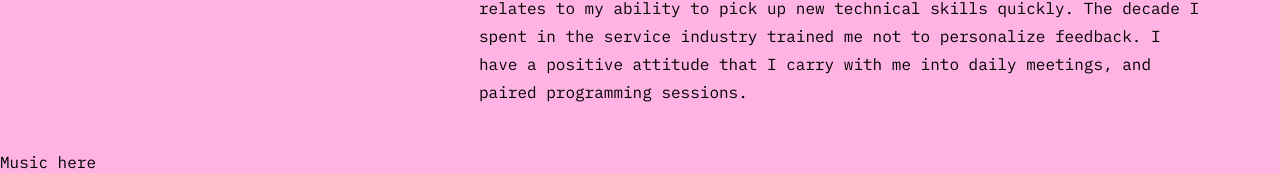
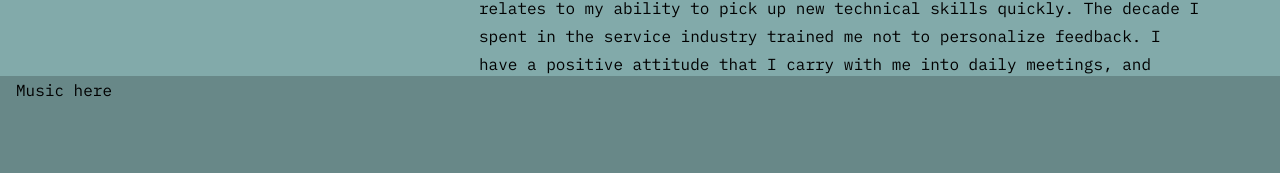
Before and after one commit to javila35/portfolio, a Gatsby app: page / in a window 1280 px wide. Shown: the part 624-797 px from the top of the page. Built offline with nearby package versions, Linux system fonts and the light colour scheme; no server answers.

Commit message:
Begin to implement CSS for footer Make some light mode styling changes

```diff
--- a/src/components/styles/Footer.css
+++ b/src/components/styles/Footer.css
@@ -6,12 +6,21 @@
   bottom: 0;
   left: 0;
   right: 0;
+  background-color: #688888;
+  height: 100px;
 }
 
 .footer .music {
   float: left;
+  padding-left: 1em;
+  padding-right: 1em;
 }
 
 .footer .hit-counter {
   float: right;
+      padding-left: 1em;
+  padding-right: 1em;
 }
+
+/* Dark mode color scheme for neon text */
+/* https://css-tricks.com/how-to-create-neon-text-with-css/ */
--- a/src/components/styles/Layout.css
+++ b/src/components/styles/Layout.css
@@ -1,5 +1,5 @@
 body {
-  background: #ffb3e3;
+  background: #82aaaa;
 }
 
 em {
```
